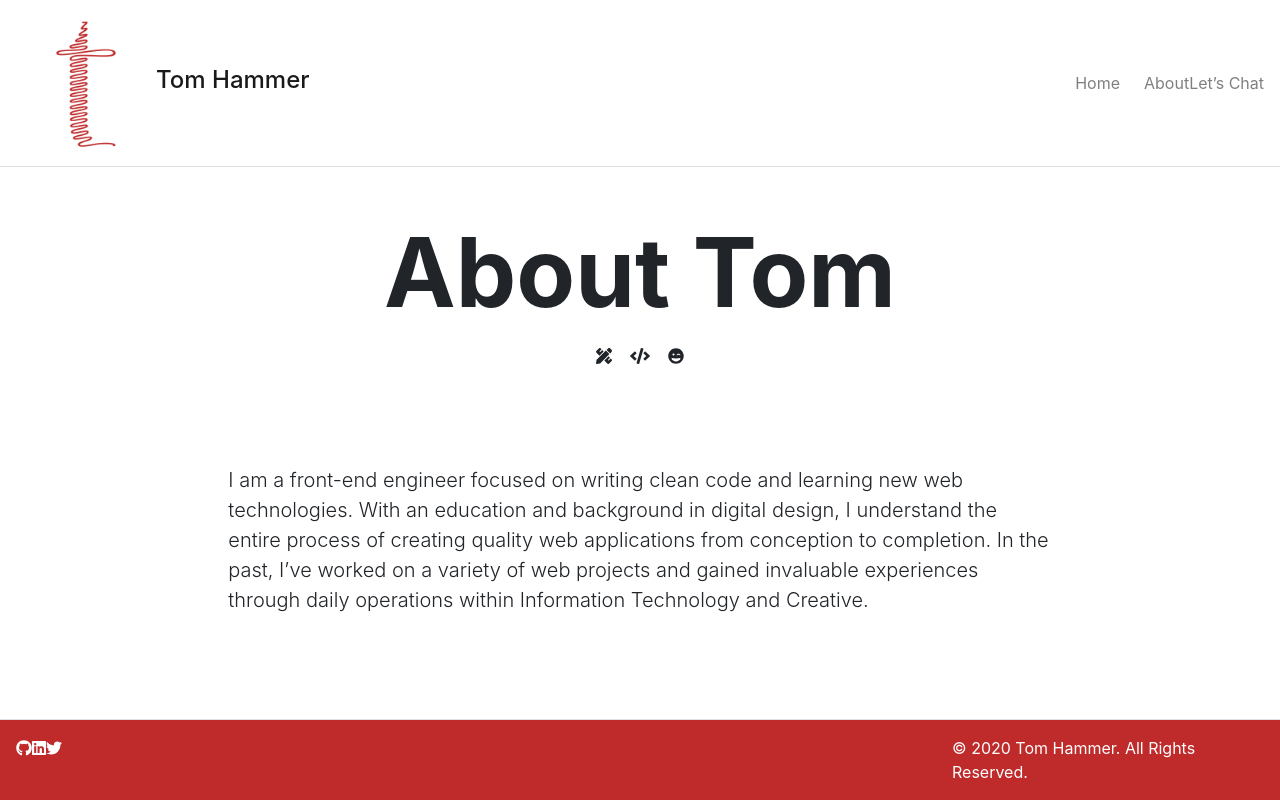
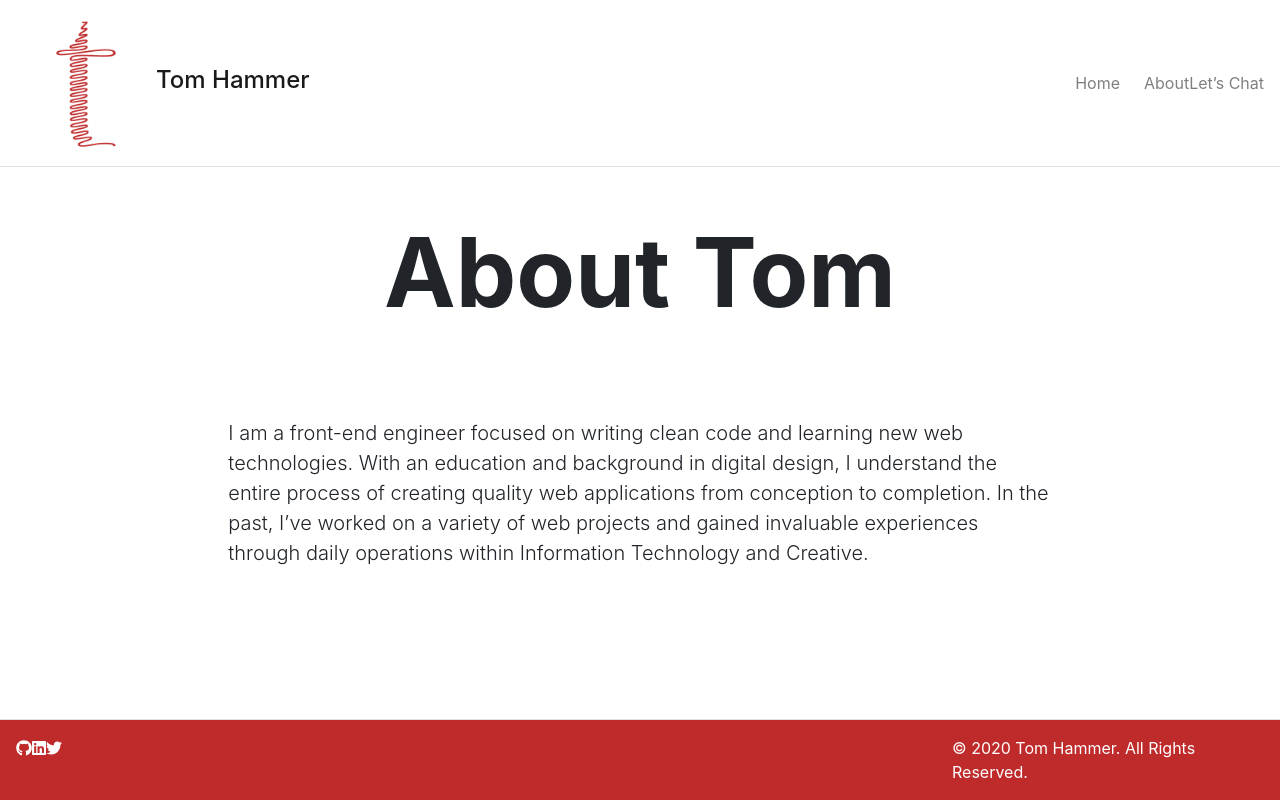
Before and after one commit to tjhammer845/tjhammer845.github.io, a React (Create React App) app: page /about in a window 1280 px wide. Built offline with nearby package versions, Linux system fonts and the light colour scheme.

Commit message:
react parser to add font awesome icons in state

```diff
--- a/src/App.js
+++ b/src/App.js
@@ -19,6 +19,7 @@ class App extends React.Component {
     state = {
         title: 'Tom Hammer',
         siteTitle: 'TH | Front-End Engineer and Digital Designer',
+        icon: ['faPencilRuler', 'faCode', 'faGrinWink'],
         headerLinks: [
             { title: 'Home', path: '/react-portfolio-tjh' },
             { title: 'About', path: '/about' },
--- a/src/components/Hero.js
+++ b/src/components/Hero.js
@@ -17,12 +17,11 @@ function Hero(props) {
             <Container fluid={true}>
                 <Row className="justify-content-center py-5">
                     <Col md={8} sm={12} className="text-center">
-
                         {props.title && <h2 className="display-1 font-weight-bolder">{props.title}</h2>}
-                        <h2>
-                            <FontAwesomeIcon className="p-2" icon={faPencilRuler} />
-                            <FontAwesomeIcon className="p-2" icon={faCode} />
-                            <FontAwesomeIcon className="p-2" icon={faGrinWink} /></h2>
+                        {props.icon && <h2>
+                            <FontAwesomeIcon className="p-2" icon={props.icon[0]} />
+                            <FontAwesomeIcon className="p-2" icon={props.icon[1]} />
+                            <FontAwesomeIcon className="p-2" icon={props.icon[2]} /></h2>}
                         {props.subTitle && <h3 className="display-4 font-weight-light">{props.subTitle}</h3>}
                         {props.text && <h4 className="lead font-weight-light">{props.text}</h4>}
                     </Col>
```
Also changed, not shown: 13 other files (tests, documents, lock files or other folders).
